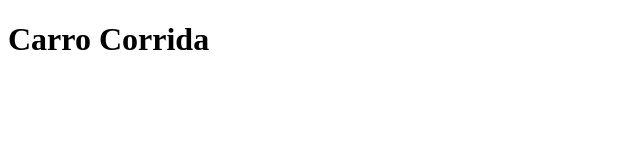
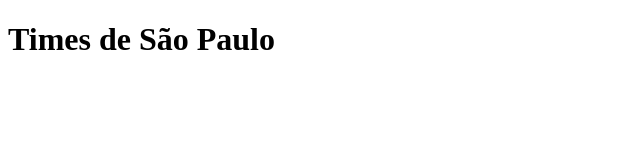
Before and after one commit to SrMisterioDS/githubaprendi, a plain HTML site: page index_1.html in a window 1280 px wide. Shown: the whole page, without its empty margins (0-640 px from the left). Drawn offline with Linux system fonts and the light colour scheme.

Commit message:
Update index_1.html

```diff
--- a/index_1.html
+++ b/index_1.html
@@ -3,11 +3,11 @@
 <head>
     <meta charset="UTF-8">
     <meta name="viewport" content="width=device-width, initial-scale=1.0">
-    <title>Carro Corrida</title>
+    <title>Times de São Paulo</title>
     <script src="main.js"></script>
 </head>
 <body>
-    <h1>Carro Corrida</h1>
+    <h1>Times de São Paulo</h1>
 
 </body>
 </html>
```
